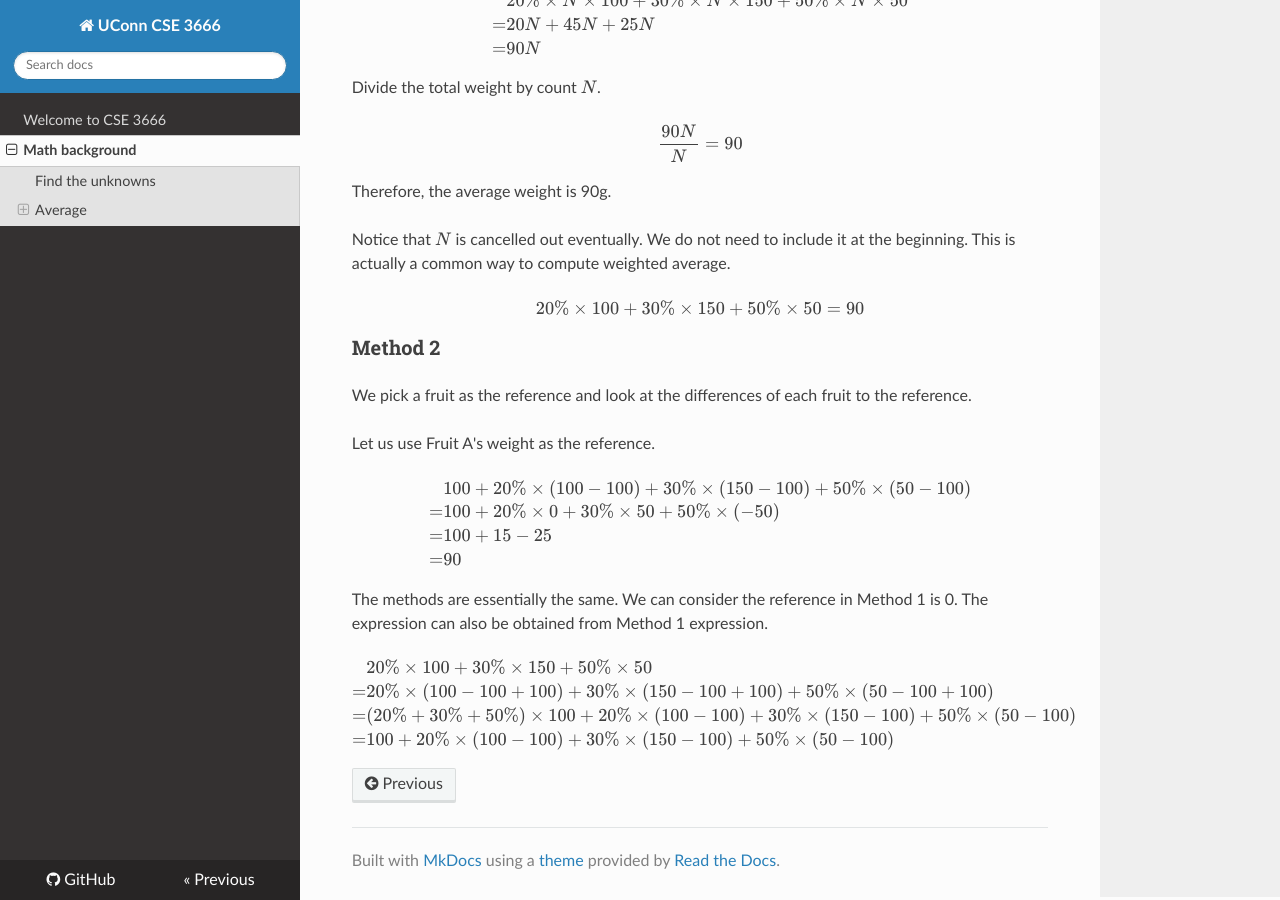
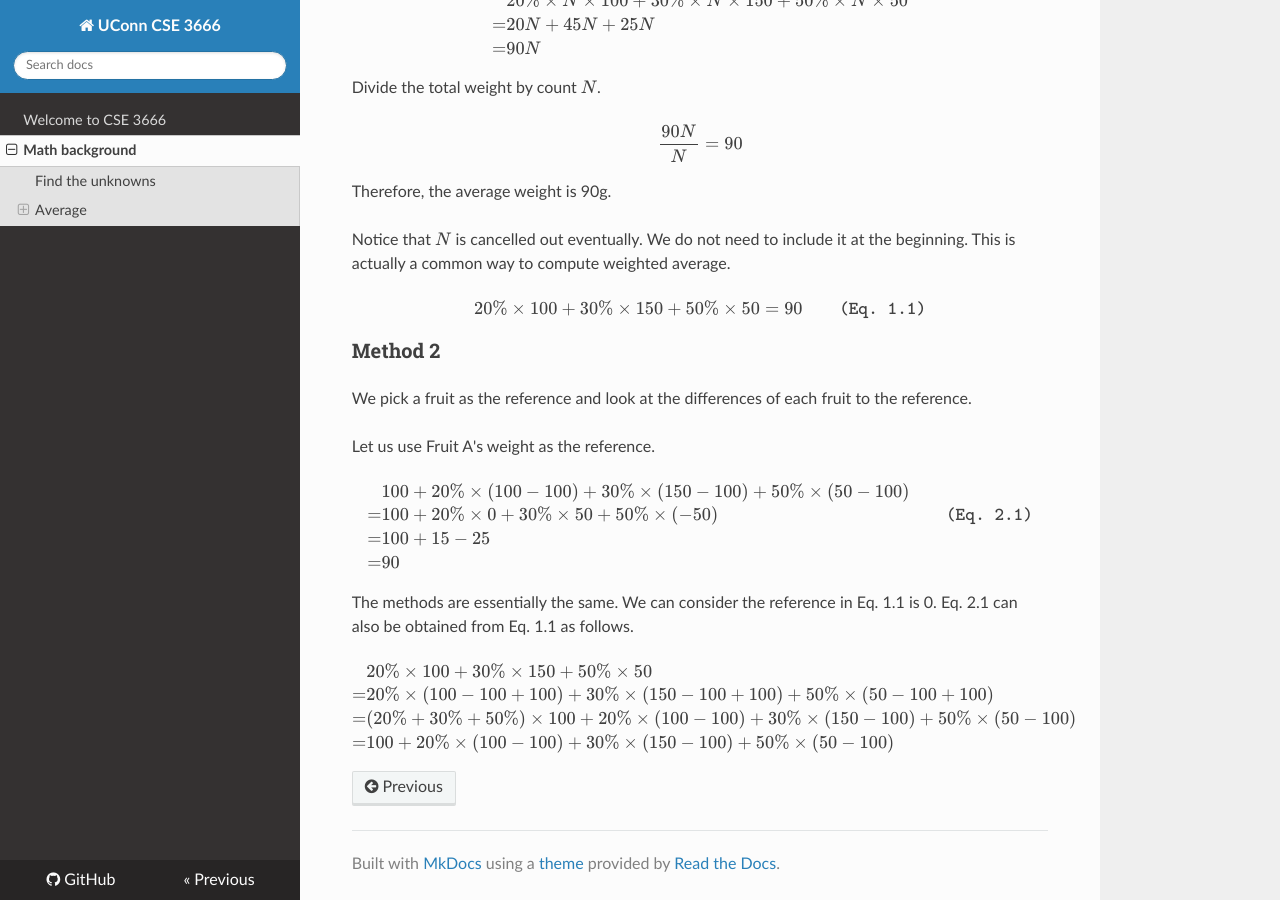
Before and after one commit to zhijieshi/cse3666, an MkDocs documentation site: the page built from docs/math.md, in a window 1280 px wide and 900 px high, scrolled down 1264 px. Built offline with MkDocs 1.6.1, drawn with Linux system fonts in a browser that asks for light colours; nearby versions of some CDN libraries.

Commit message:
number some equations.

```diff
--- a/docs/math.md
+++ b/docs/math.md
@@ -19,7 +19,7 @@ $n-1$ variables, we can find the value of the remaining one.
 
 For example, we know the relation among distance, time, and speed.
 
-\[ d = t \times s \]
+$$ d = t \times s $$
 
 where $d$ is distance, $t$ is time, and $s$ is spped. If
 we know the value of two of the three variables, we can calculate the third.
@@ -27,12 +27,12 @@ we know the value of two of the three variables, we can calculate the third.
 If a car travels 60 miles/hour for two hours, the distance it has travelled
 is 120 miles.
 
-\[ d = t \times s = 2 \times 60 = 120 \]
+$$ d = t \times s = 2 \times 60 = 120 $$
 
 If one runs 3 miles in 30 minutes (i.e., 0.5 hours), the average speed is 6 miles
 per hour.
 
-\[ s = \frac{d}{t} = \frac{3}{0.5} = 6 \]
+$$ s = \frac{d}{t} = \frac{3}{0.5} = 6 $$
 
 ## Average
 
@@ -55,24 +55,28 @@ We can divide the total weight by the total count.
 
 The total weight is:
 
-\[
+$$
 \begin{align}
 & 20\% \times N \times 100 + 30\% \times N \times 150 + 50\% \times N \times 50 \\
 = & 20 N + 45 N + 25 N \\
 = & 90 N
 \end{align}
-\]
+$$
 
 Divide the total weight by count $N$.
 
-\[ \frac{90 N}{N} = 90 \]
+$$ \frac{90 N}{N} = 90 $$
 
 Therefore, the average weight is 90g.
 
 Notice that $N$ is cancelled out eventually. We do not need to include it at
 the beginning. This is actually a common way to compute weighted average.
 
-\[ 20\% \times 100 + 30\% \times 150 + 50\% \times 50 = 90 \]
+$$
+\begin{align}
+20\% \times 100 + 30\% \times 150 + 50\% \times 50 = 90 && \texttt{(Eq. 1.1)}
+\end{align}
+$$
 
 ### Method 2
 
@@ -80,24 +84,25 @@ We pick a fruit as the reference and look at the differences of each fruit to th
 
 Let us use Fruit A's weight as the reference.
 
-\[
+$$
 \begin{align} & 100 + 20\% \times (100 - 100) + 30\% \times (150 - 100) + 50\% \times (50 - 100) \\
-  = & 100 + 20\% \times 0 + 30\% \times 50 + 50\% \times (-50) \\
+  = & 100 + 20\% \times 0 + 30\% \times 50 + 50\% \times (-50) && \texttt{(Eq. 2.1)} \\
   = & 100 + 15 - 25 \\
-  = & 90 \end{align}
-\]
+  = & 90
+\end{align}
+$$
 
-The methods are essentially the same. We can consider the reference in Method 1 is 0.
-The expression can also be obtained from Method 1 expression.
+The methods are essentially the same. We can consider the reference in Eq. 1.1 is 0.
+Eq. 2.1 can also be obtained from Eq. 1.1 as follows.
 
-\[
+$$
 \begin{align}
 & 20\% \times 100 + 30\% \times 150 + 50\% \times 50  \\
 = & 20\% \times (100 - 100 +  100) + 30\% \times (150 - 100 + 100) + 50\% \times (50 - 100 + 100) \\
 = & (20\% + 30\% + 50\%) \times 100 + 20\% \times (100 - 100) + 30\% \times (150 - 100) + 50\% \times (50 - 100) \\
 = & 100 + 20\% \times (100 - 100) + 30\% \times (150 - 100) + 50\% \times (50 - 100)
 \end{align}
-\]
+$$
 
 <!--
 * Apply ratio
```
